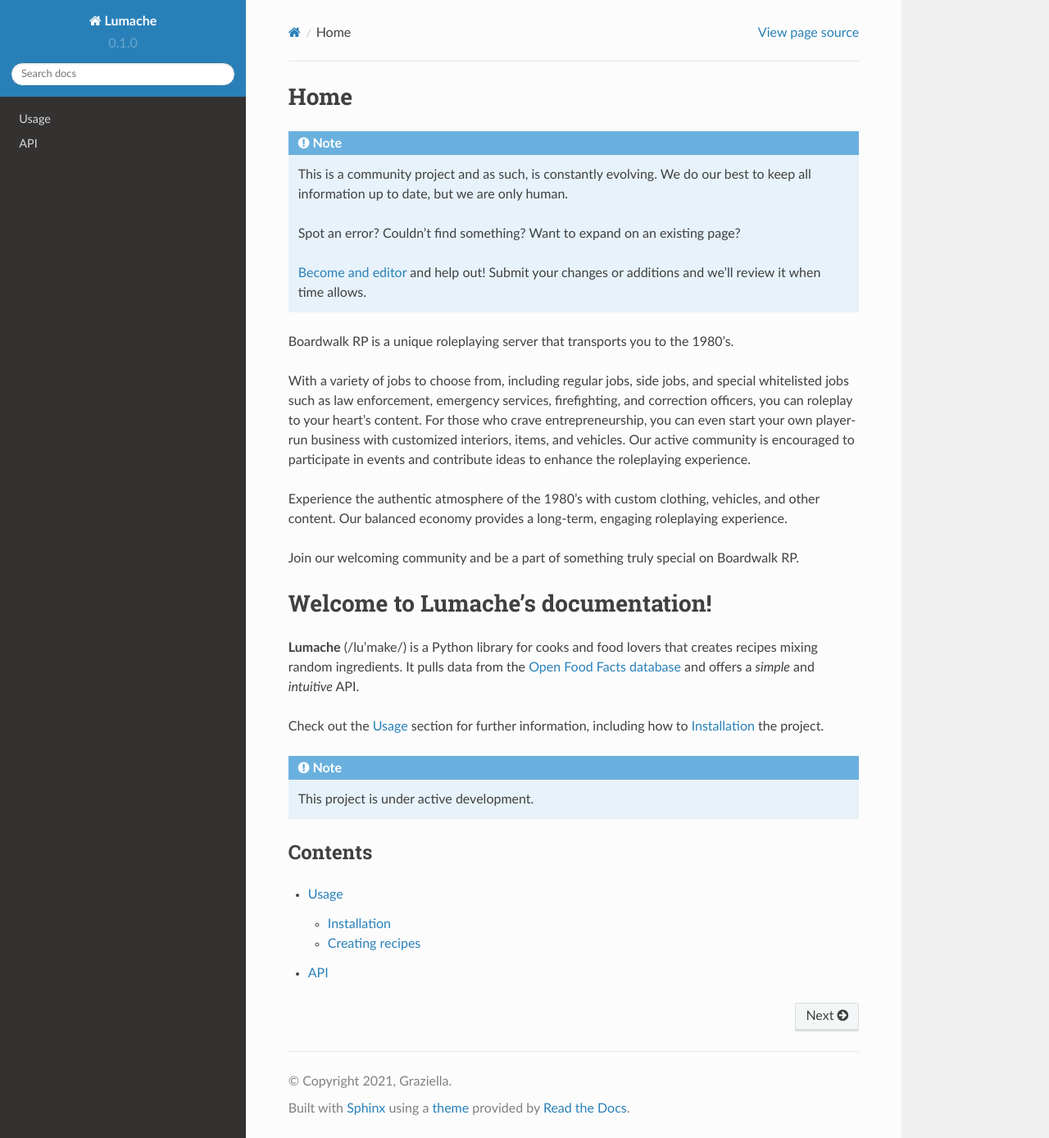
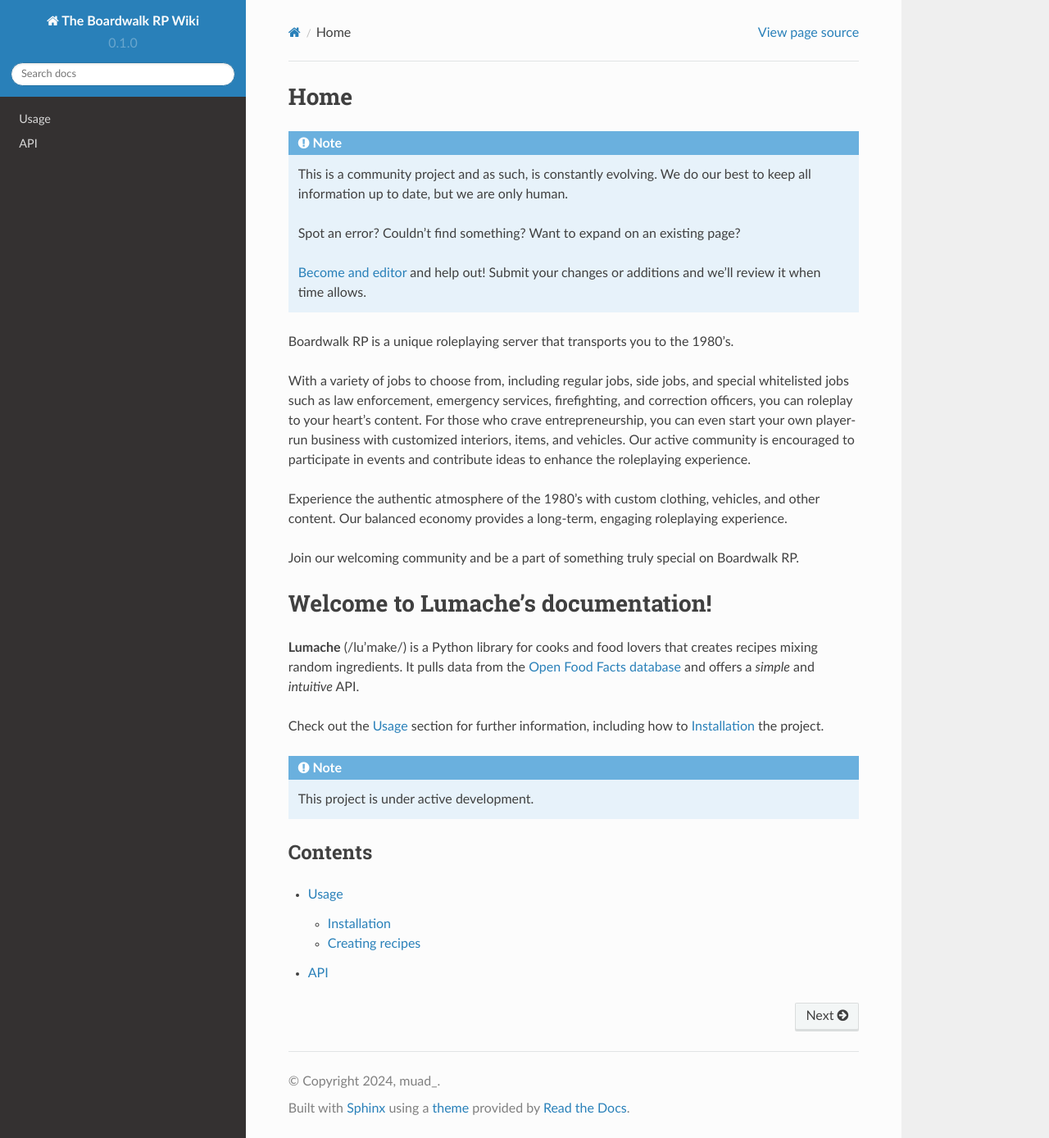
Before and after one commit to Muad0510/The-Boardwalk-RP-Wiki, a Sphinx documentation site: the page built from docs/source/index.rst, in a window 1280 px wide and 1388 px high. Shown: the whole window at 82% size. Built offline with Sphinx 7.4.7 and the Read the Docs theme 2.0.0, drawn with Linux system fonts in a browser that asks for light colours.

Commit message:
Update conf.py

```diff
--- a/docs/source/conf.py
+++ b/docs/source/conf.py
@@ -2,9 +2,9 @@
 
 # -- Project information
 
-project = 'Lumache'
-copyright = '2021, Graziella'
-author = 'Graziella'
+project = 'The Boardwalk RP Wiki'
+copyright = '2024, muad_'
+author = 'muad_'
 
 release = '0.1'
 version = '0.1.0'
```
